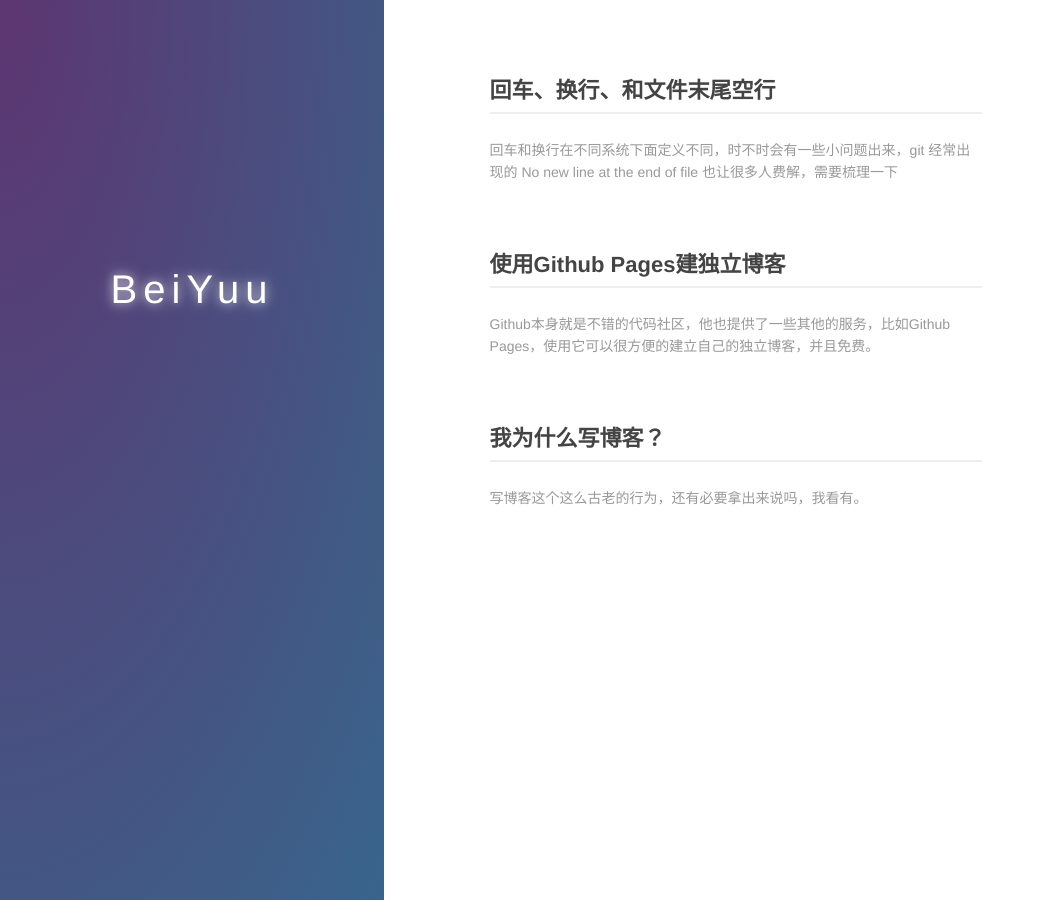
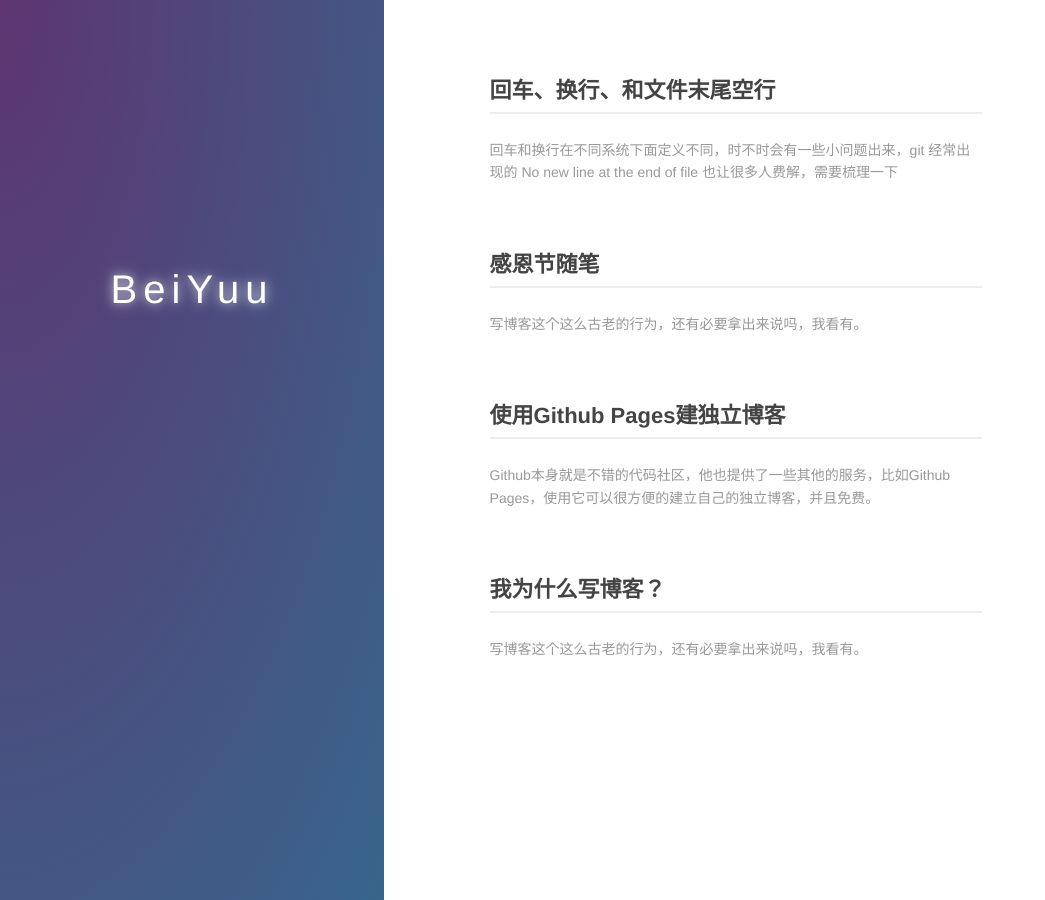
Before and after one commit to xiaowudesign/xiaowudesign.github.io, a Jekyll site: the page built from index.md, in a window 1280 px wide. Shown: the whole page, without its empty margins (0-1045 px from the left). Built offline with Jekyll 4.4.1, drawn with Linux system fonts in a browser that asks for light colours.

Commit message:
修改文章

```diff
--- a/_posts/2014-11-27-144.md
+++ b/_posts/2014-11-27-144.md
@@ -1,10 +1,11 @@
-Title: 感恩节随笔
-
+---
+layout:     post
+title:      感恩节随笔
 Date: 2014-11-27 11:22:14
-
 URL: /144.html
-
-Tags: 家庭 , 心情
+category: blog
+description: 写博客这个这么古老的行为，还有必要拿出来说吗，我看有。
+---
 
 今天是感恩节，想写一些东西。与科技无关，只是随便写写。
 
@@ -42,8 +43,8 @@ Tags: 家庭 , 心情
 
 特别是谢谢年轻时候的自己，特别是现在的自己。
 
-**谢谢这个世界。谢谢这个世界教会了我什么是知足，什么是进取。
+\*\*谢谢这个世界。谢谢这个世界教会了我什么是知足，什么是进取。
 
 谢谢这个世界还让我活着。
 
-愿我父亲的身体快点好起来，谢谢这个养育了我的家庭。**
+愿我父亲的身体快点好起来，谢谢这个养育了我的家庭。\*\*
```
